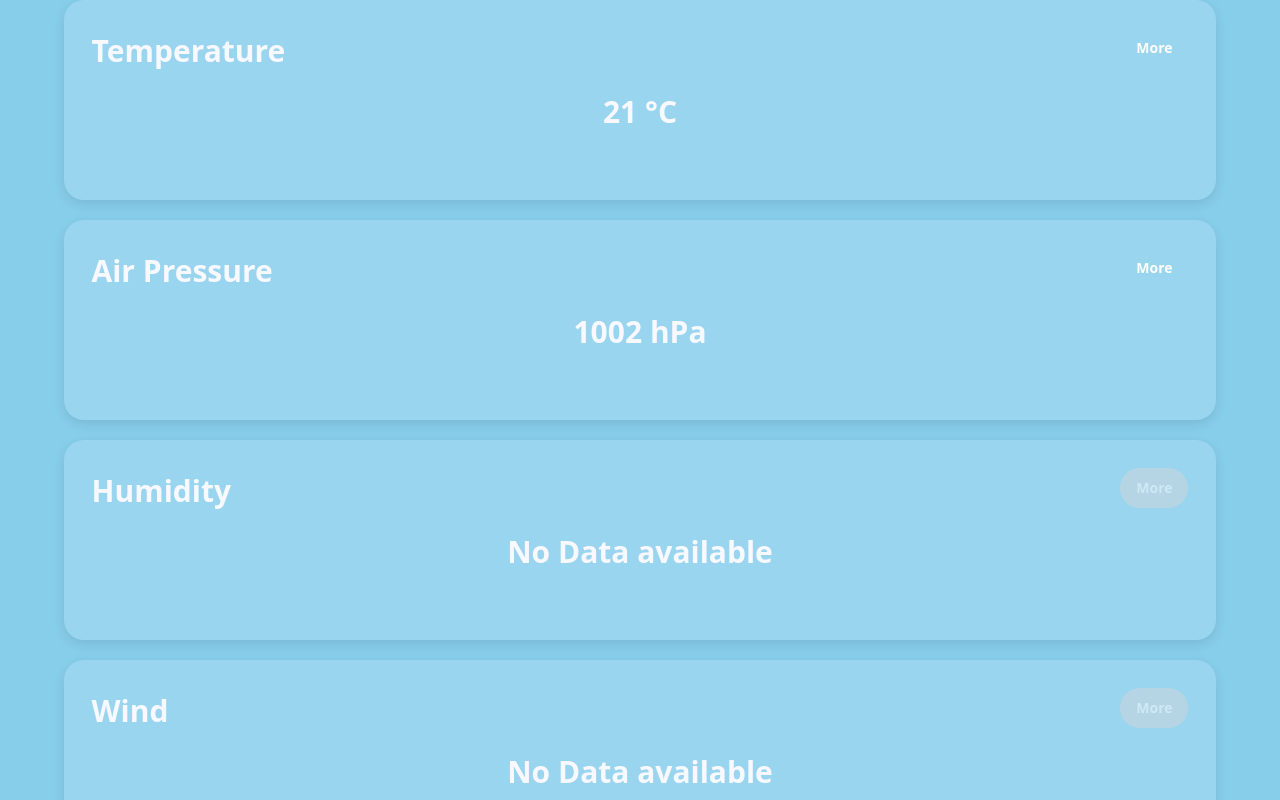
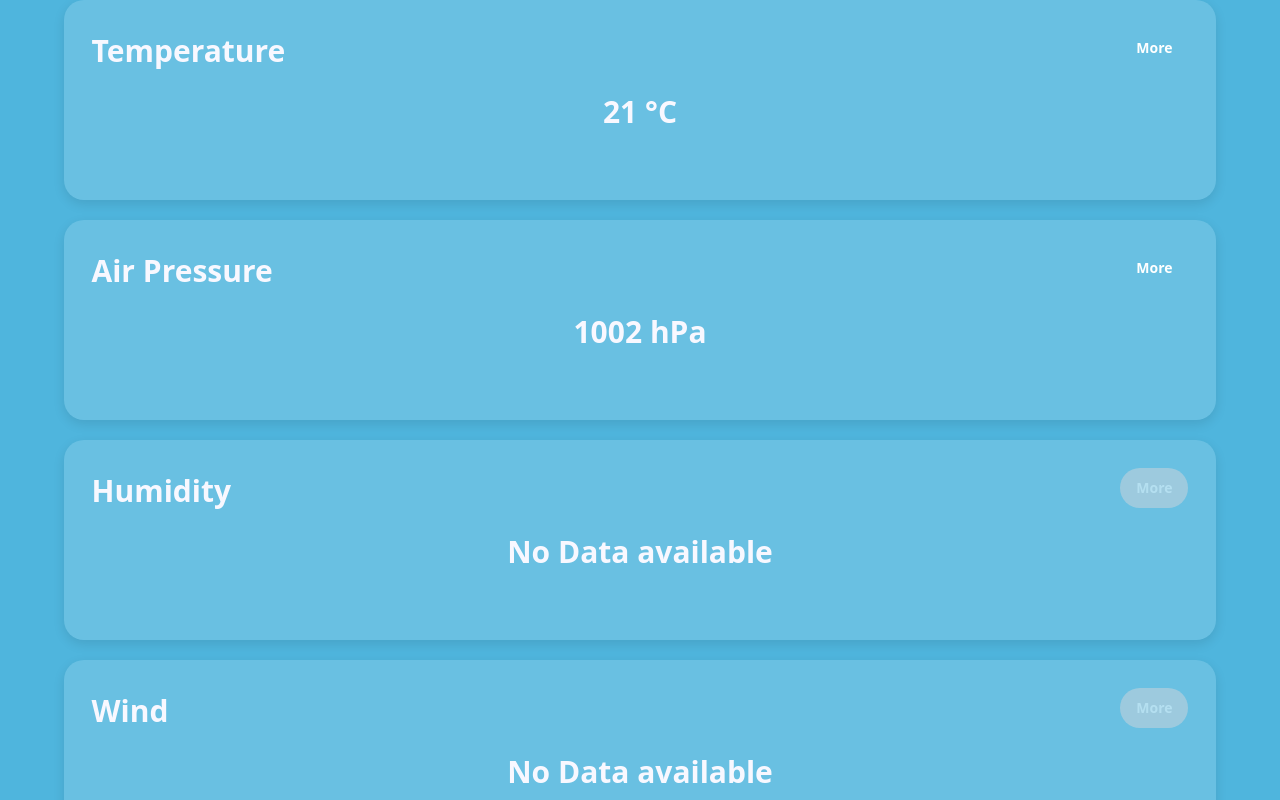
Before and after one commit to Rmhibbert/weather_station_S2_2025, a Next.js app in the folder fullstack/: page / in a window 1280 px wide. Shown: the top 800 px of the page. Built offline with nearby package versions, Linux system fonts and the light colour scheme.

Commit message:
style(css): update background colour to 4fb5dd

```diff
--- a/fullstack/src/app/globals.css
+++ b/fullstack/src/app/globals.css
@@ -28,7 +28,7 @@
     --chart-4: 43 74% 66%;
     --chart-5: 27 87% 67%;
     --radius: 0.5rem;
-    --color-background: #87ceeb;
+    --color-background: #4fb5dd;
 
   }
   .dark {
```
